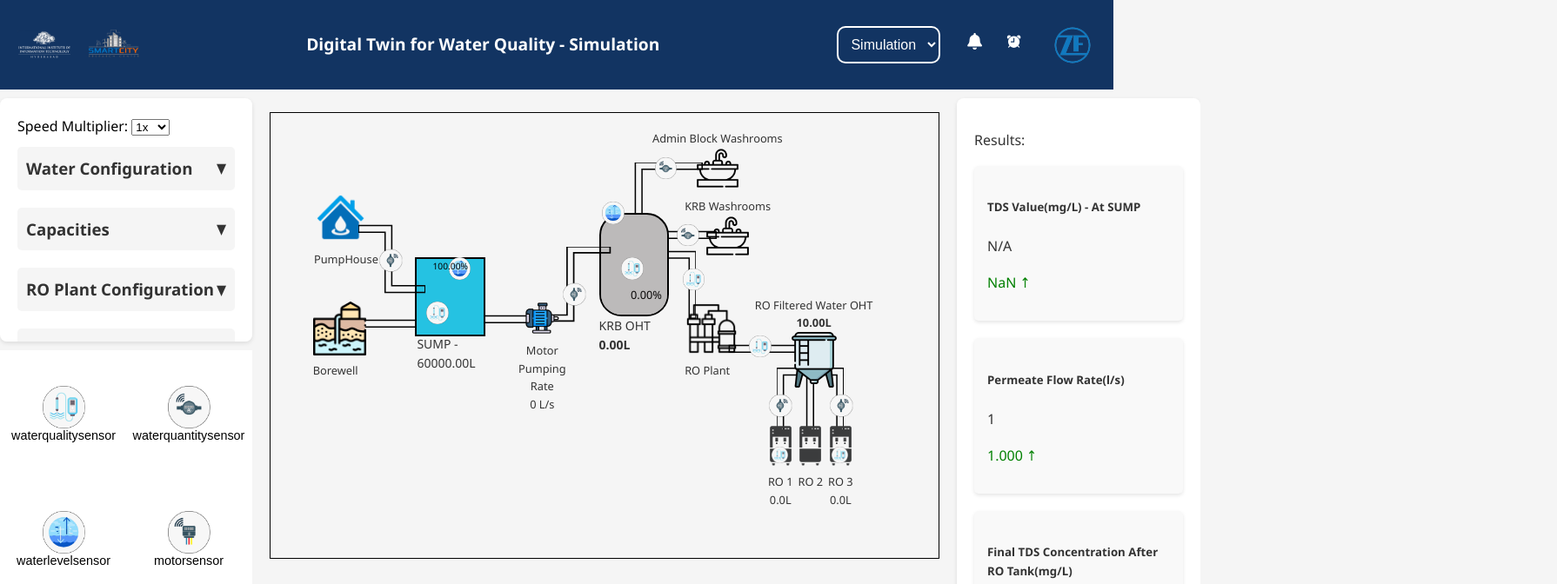
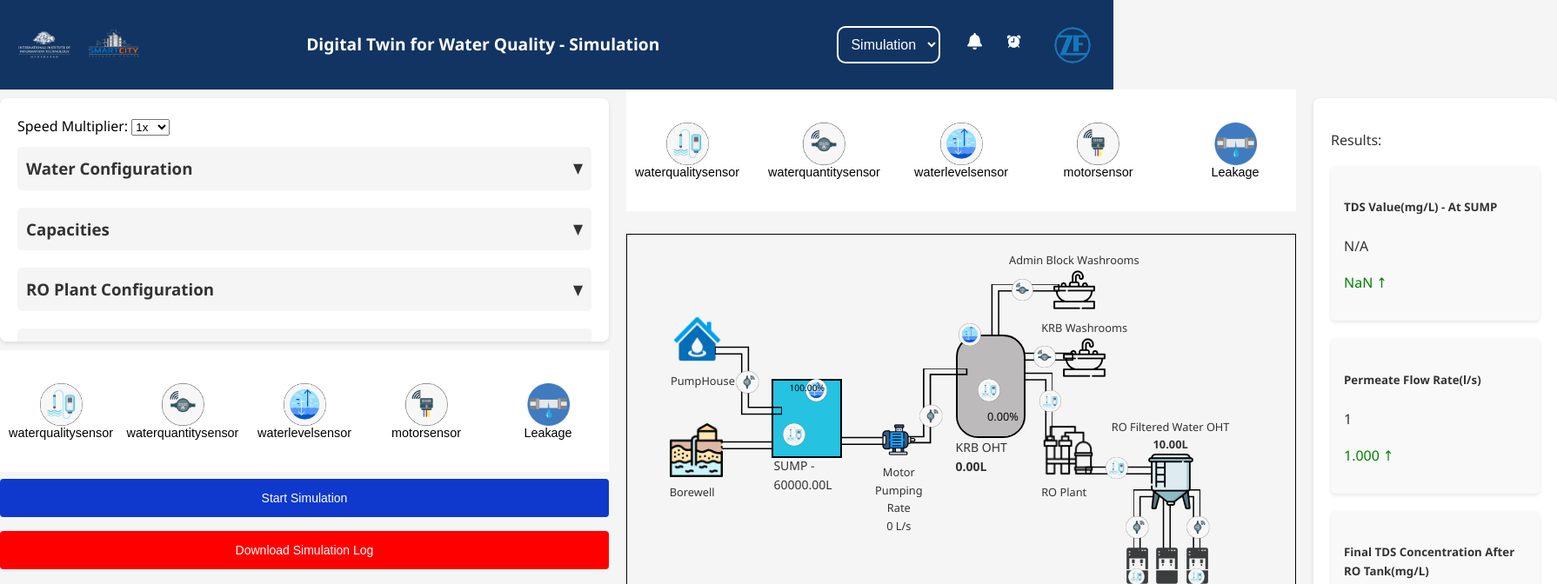
Before and after one commit to likhithkanigolla/zf-dt-frontend, a React (Create React App) app: page /simulation in a window 1280 px wide. Shown: the top 672 px of the page at 87% size, 1790 px wide, since content can reach past the window. Built offline with nearby package versions, Linux system fonts and the light colour scheme.

Commit message:
Updated Tool bar location

```diff
--- a/src/pages/SimulationPage/SimulationPage.js
+++ b/src/pages/SimulationPage/SimulationPage.js
@@ -802,13 +802,14 @@ const SimulationPage = () => {
             handleToolbarItemClick={handleToolbarItemClick}
             handleLeakageIconClick={handleLeakageIconClick}
         />
-        {/* <Toolbar
-              handleToolbarItemClick={handleToolbarItemClick}
-              handleLeakageIconClick={handleLeakageIconClick}
-        /> */}
+
         {/* Middle Section */}
         <div style={{ flex: 3 }}>
           {/* Toolbar */}
+          <Toolbar
+              handleToolbarItemClick={handleToolbarItemClick}
+              handleLeakageIconClick={handleLeakageIconClick}
+        />
         <div><br></br></div>
           <LeakageOptions
           showLeakageOptions={showLeakageOptions}
--- a/src/pages/SimulationPage/components/ToolBar.jsx
+++ b/src/pages/SimulationPage/components/ToolBar.jsx
@@ -11,7 +11,7 @@ import LeakageIcon from "../../images/leakage_water.png";
 function Toolbar({ handleToolbarItemClick, handleLeakageIconClick }) {
     return (
         <div className="toolbar">
-            {/* <button className="tool-button" onClick={() => handleToolbarItemClick('waterqualitysensor')}>
+            <button className="tool-button" onClick={() => handleToolbarItemClick('waterqualitysensor')}>
                 <img src={WaterQualityNode} alt="Water Quality Sensor"/> waterqualitysensor
             </button>
             <button className="tool-button" onClick={() => handleToolbarItemClick('waterquantitysensor')}>
@@ -25,9 +25,9 @@ function Toolbar({ handleToolbarItemClick, handleLeakageIconClick }) {
             </button>
             <button className="tool-button" onClick={handleLeakageIconClick}>
                 <img src={LeakageIcon} alt="Leakage" /> Leakage
-            </button> */}
+            </button>
 
-            <table>
+            {/* <table>
                 <tr>
                     <td>
                         <button className="tool-button" onClick={() => handleToolbarItemClick('waterqualitysensor')}>
@@ -59,7 +59,7 @@ function Toolbar({ handleToolbarItemClick, handleLeakageIconClick }) {
                         </button>
                     </td>
                 </tr>
-            </table>
+            </table> */}
         </div>
     );
 }
```
